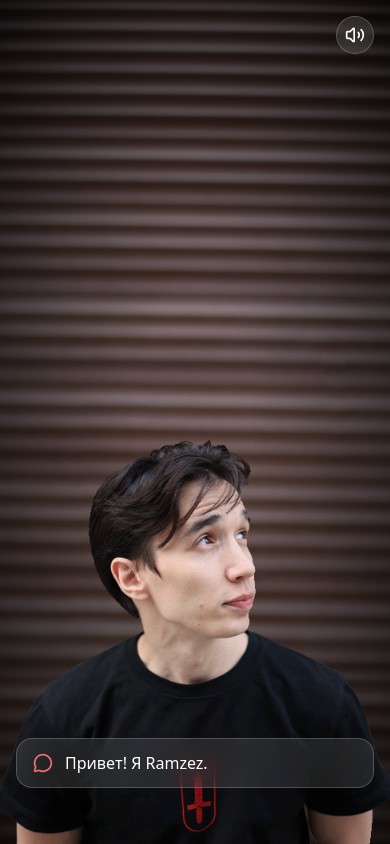
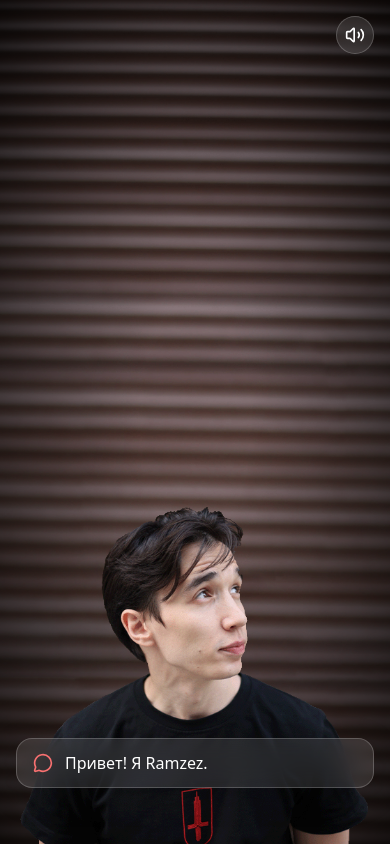
Before and after one commit to Ramzezzzzz/ramzez-portfolio, a React app: page / in a window 390 px wide. Built offline with nearby package versions, Linux system fonts and the light colour scheme; the HTML template or start-up script is replaced by a standard one.

Commit message:
Фикс сжатия, анимация персонажа и мобильные проекты

```diff
--- a/src/pages/HomePage.jsx
+++ b/src/pages/HomePage.jsx
@@ -183,19 +183,19 @@ export default function HomePage() {
         offset={offsets.layer2}
         className="absolute inset-0 z-10 flex items-end justify-center pb-2 sm:pb-8"
       >
-        <img
+        <motion.img
           src={`${BASE_URL}images/portfolio_ramzez_right.png`}
           alt="Ramzez"
-          className={`object-contain cursor-pointer transition-transform duration-300 ${
-            isMobile
-              ? "max-h-none max-w-none"
-              : "max-h-[80vh] hover:scale-[1.02]"
+          className={`object-contain cursor-pointer ${
+            isMobile ? "max-h-[85vh] max-w-none" : "max-h-[80vh]"
           }`}
-          style={{
-            marginBottom: isMobile ? "-8px" : "-40px",
-            transform: isMobile ? "scale(0.8)" : "none",
-            transformOrigin: "bottom center",
-          }}
+          style={{ marginBottom: isMobile ? "-5px" : "-40px" }}
+          animate={
+            isMobile && activeColumn === "projects"
+              ? { scale: 0.8, x: "20%", y: "-10%" }
+              : { scale: isMobile ? 1.05 : 1, x: 0, y: 0 }
+          }
+          transition={{ type: "spring", stiffness: 300, damping: 30 }}
           onClick={nextDialogue}
         />
       </ParallaxLayer>
@@ -236,22 +236,31 @@ export default function HomePage() {
               >
 {!activeColumn ? (
   <div className="flex flex-col sm:flex-row justify-center gap-3 sm:gap-4">
-                    <button
-                      onClick={() => setActiveColumn("projects")}
-                      className="flex items-center justify-center gap-3 px-6 py-4 sm:px-8 sm:py-5 bg-white/10 backdrop-blur-md border border-white/20 rounded-2xl shadow-lg hover:bg-white/20 transition-all text-white font-semibold"
-                    >
-                      <FolderGit2 className="w-5 h-5 sm:w-6 sm:h-6" />
-                      Проекты
-                    </button>
-                    <button
-                      onClick={() => setActiveColumn("blog")}
-                      className="flex items-center justify-center gap-3 px-6 py-4 sm:px-8 sm:py-5 bg-white/10 backdrop-blur-md border border-white/20 rounded-2xl shadow-lg hover:bg-white/20 transition-all text-white font-semibold"
-                    >
-                      <PenTool className="w-5 h-5 sm:w-6 sm:h-6" />
-                      Блог
-                    </button>
+    {/* кнопки без изменений */}
   </div>
 ) : (
+  <>
+    {isMobile ? (
+      // Мобильная панель проектов
+      <motion.div
+        initial={{ opacity: 0, x: "-100%" }}
+        animate={{ opacity: 1, x: 0 }}
+        exit={{ opacity: 0, x: "-100%" }}
+        transition={{ type: "spring", stiffness: 300, damping: 30 }}
+        className="absolute left-0 top-0 bottom-0 w-3/4 bg-black/80 backdrop-blur-md border-r border-white/20 p-4 overflow-y-auto z-30"
+      >
+        <button
+          onClick={() => setActiveColumn(null)}
+          className="absolute top-4 right-4 text-white/60 hover:text-white"
+        >
+          <X className="w-5 h-5" />
+        </button>
+        <h3 className="text-white text-xl font-bold mb-4">Проекты</h3>
+        {/* Здесь позже разместим карточки, пока заглушка */}
+        <p className="text-gray-300">Скоро здесь будут мои работы.</p>
+      </motion.div>
+    ) : (
+      // Десктопная карточка (оставляем без изменений)
       <div className="flex justify-center">
         <GlassCard className="max-w-lg w-full relative !rounded-2xl">
           <button
@@ -260,16 +269,12 @@ export default function HomePage() {
           >
             <X className="w-5 h-5" />
           </button>
-                      <h3 className="text-white text-xl font-bold mb-3">
-                        {activeColumn === "projects" ? "Проекты" : "Блог"}
-                      </h3>
-                      <p className="text-gray-300">
-                        {activeColumn === "projects"
-                          ? "Скоро здесь появятся мои работы."
-                          : "Заметки о разработке."}
-                      </p>
+          <h3 className="text-white text-xl font-bold mb-3">Проекты</h3>
+          <p className="text-gray-300">Скоро здесь будут мои работы.</p>
         </GlassCard>
       </div>
+    )}
+  </>
 )}
               </motion.div>
             )}
```
Also changed, not shown: scripts/compress-images.mjs (+19 -15 lines), public/images/originals/portfolio_background_original.png (added). Lines whose indentation alone changed are shown as unchanged.
